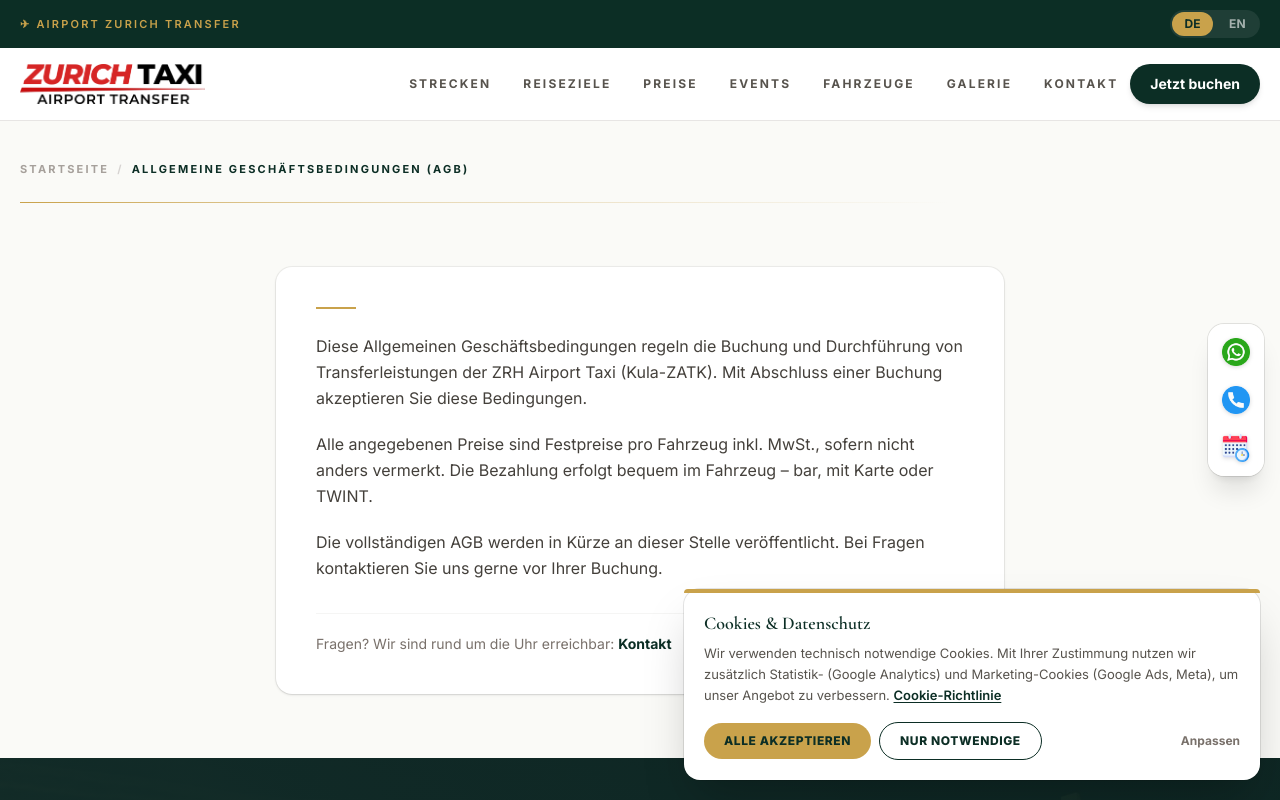
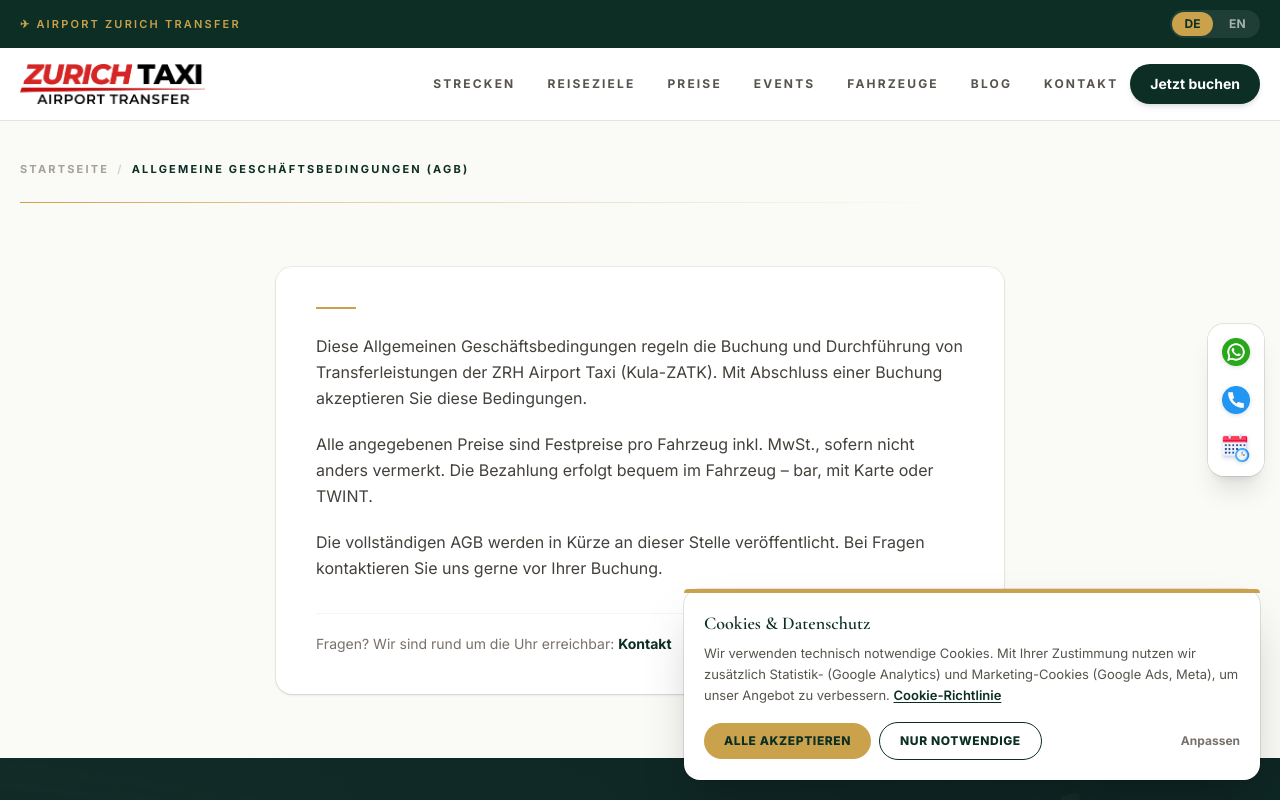
Before and after one commit to fatihemincakiroglu/AirportTransfers, a Next.js app: page /de/agb in a window 1280 px wide. Shown: the top 800 px of the page. Built offline with nearby package versions, Linux system fonts and the light colour scheme.

Commit message:
Menüde galeri yerine blog

```diff
--- a/app/components.tsx
+++ b/app/components.tsx
@@ -111,7 +111,7 @@ export function SiteHeader({ active }: { active?: string }) {
     { href: "/preise", key: "preise", label: X.nav.prices },
     { href: "/events", key: "events", label: X.nav.events },
     { href: "/fahrzeuge", key: "fahrzeuge", label: L.nav.fleet },
-    { href: "/galerie", key: "galerie", label: L.nav.gallery },
+    { href: "/blog", key: "blog", label: L.blogSec.title },
     { href: "/kontakt", key: "kontakt", label: L.nav.contact },
   ];
 
```
